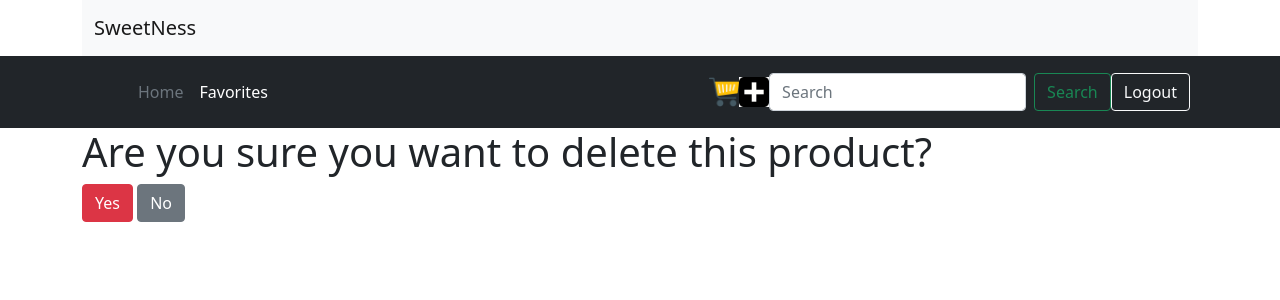
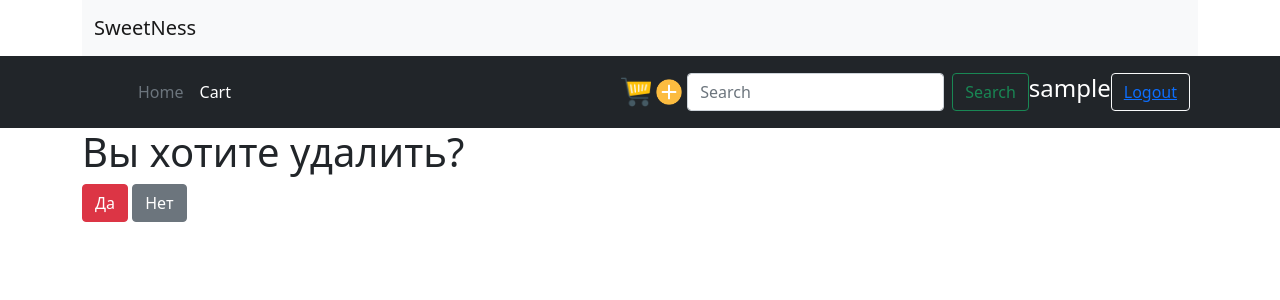
Before and after one commit to Begayim1/Sweetness, a Django app: page /product/delete/1/ in a window 1280 px wide. Shown: the top 300 px of the page. Run offline with Django 3.2, Linux system fonts and the light colour scheme; a user stored in the database is signed in; tables that the repository leaves empty hold one stand-in row (values such as "Sample post").

Commit message:
first commit

```diff
--- a/shop/templates/shop/delete_product.html
+++ b/shop/templates/shop/delete_product.html
@@ -2,12 +2,12 @@
 
 {% block content %}
 
-<h1>Are you sure you want to delete this product?</h1>
+<h1>Вы хотите удалить?</h1>
 <form method="post" >
 
   {% csrf_token %}
-  <button type="submit" class="btn btn-danger">Yes</button>
-  <a class="btn btn-secondary" href="{% url 'detail' product.id %}" role="'button">No</a>
+  <button type="submit" class="btn btn-danger">Да</button>
+  <a class="btn btn-secondary" href="{% url 'detail' product.id %}" role="'button">Нет</a>
 
 </form>
 
--- a/shop/templates/shop/home.html
+++ b/shop/templates/shop/home.html
@@ -8,7 +8,7 @@
 
        {% for category in categories %}
        {%  if category.products.all %}
-    <li class="list-group-item"><a href="{% url 'list' category.slug  %}"><button type="button" class="btn btn-info">{{ category.name }}</button></a></li>
+    <li class="list-group-item"><a href="{% url 'list' category.slug  %}"><button type="button" class="btn btn-warning">{{ category.name }}</button></a></li>
        {% endif %}
        {% endfor %}
 
--- a/templates/base.html
+++ b/templates/base.html
@@ -6,7 +6,7 @@
     <meta name="viewport"
           content="width=device-width, user-scalable=no, initial-scale=1.0, maximum-scale=1.0, minimum-scale=1.0">
     <meta http-equiv="X-UA-Compatible" content="ie=edge">
-    <title>{% block title %}{% endblock %}</title>
+    <title>Sweetness</title>
     <link rel="stylesheet" href="https://cdn.jsdelivr.net/npm/bootstrap@5.0.2/dist/css/bootstrap.min.css">
 </head>
 <body>
@@ -32,12 +32,12 @@
                     {% for category in categories %}
                   <li><a href="{% url 'list' category.slug %}" class="nav-link px-2 text-white">Product</a></li>
                     {% endfor %}
-                  <li><a href="{% url 'favorites' %}" class="nav-link px-2 text-white">Favorites</a></li>
+                  <li><a href="{% url 'cart_detail' %}" class="nav-link px-2 text-white">Cart</a></li>
                 </ul>
  <a href="{% url 'cart_detail' %}"><img style="width:30px; height:auto " src="{% static 'img/carts.png' %}"></a>
                   <!--   Permission to create -->
     {% if request.user.is_authenticated and request.user.is_superuser  %}
-    <a href="{% url 'create-product' %}"><img style="width: 30px; height: auto;" src="{% static 'img/plus-icon.jpg' %}"></a>
+    <a href="{% url 'create-product' %}"><img style="width: 36px; height: auto;" src="{% static 'img/add.png' %}"></a>
     {% endif %}
 <!--    End permission to create -->
    <!--   Search -->
@@ -48,14 +48,14 @@
 <!--    End Search-->
 
     <!--Start Login and Sing-up -->
+              {% if not request.user.is_authenticated  %}
                 <div class="text-end">
-                    {% if request.user.is_authenticated %}
-                                      <a href="{% url 'logout' %}"><button type="button" class="btn btn-outline-light me-2">Logout</button></a>
-{% else %}
-                  <a href="{% url 'login' %}"><button type="button" class="btn btn-outline-light me-2">Login</button></a>
-                  <a href="{% url 'register' %}"><button type="button" class="btn btn-warning">Sign-up</button></a>
-                    {% endif %}
-                </div>
+                  <button type="button" class="btn btn-outline-light me-2"><a href="{% url 'login' %}">Login</a></button>
+                  <button type="button" class="btn btn-warning"> <a href="{% url 'register' %}">Sing Up</a></button>
+                {% else %}
+                    <h4>{{ request.user.username }}</h4>
+                    <button type="button" class="btn btn-outline-light me-2"><a href="{% url 'logout' %}">Logout</a></button>
+                {%endif%}
               </div>
     <!--     the Login and Sing-up-->
             </div>
```
Also changed, not shown: shop/templates/shop/favorites.html (deleted, +0 -9 lines), media/images/пирожное_три_шоколада_wy3RzHg.png (added), static/img/add.png (added), static/img/plus-icon.jpg (deleted).
